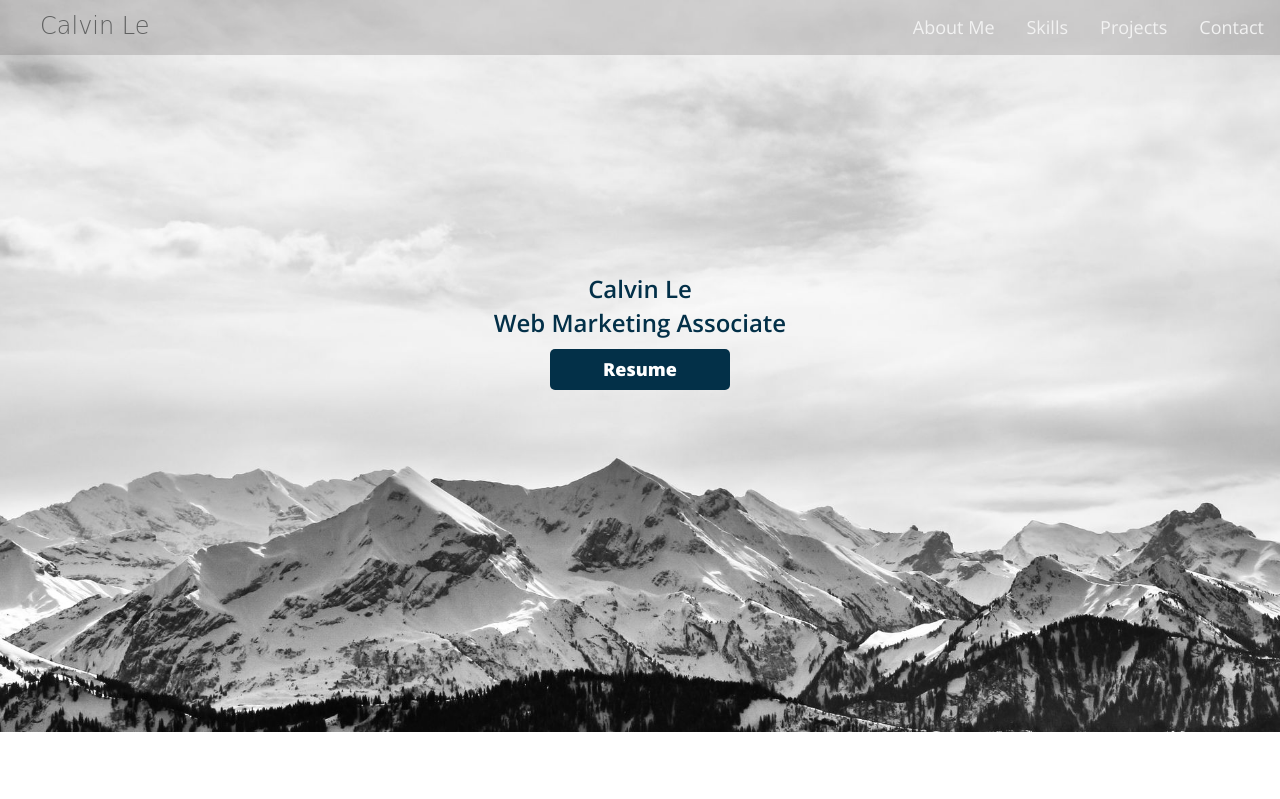
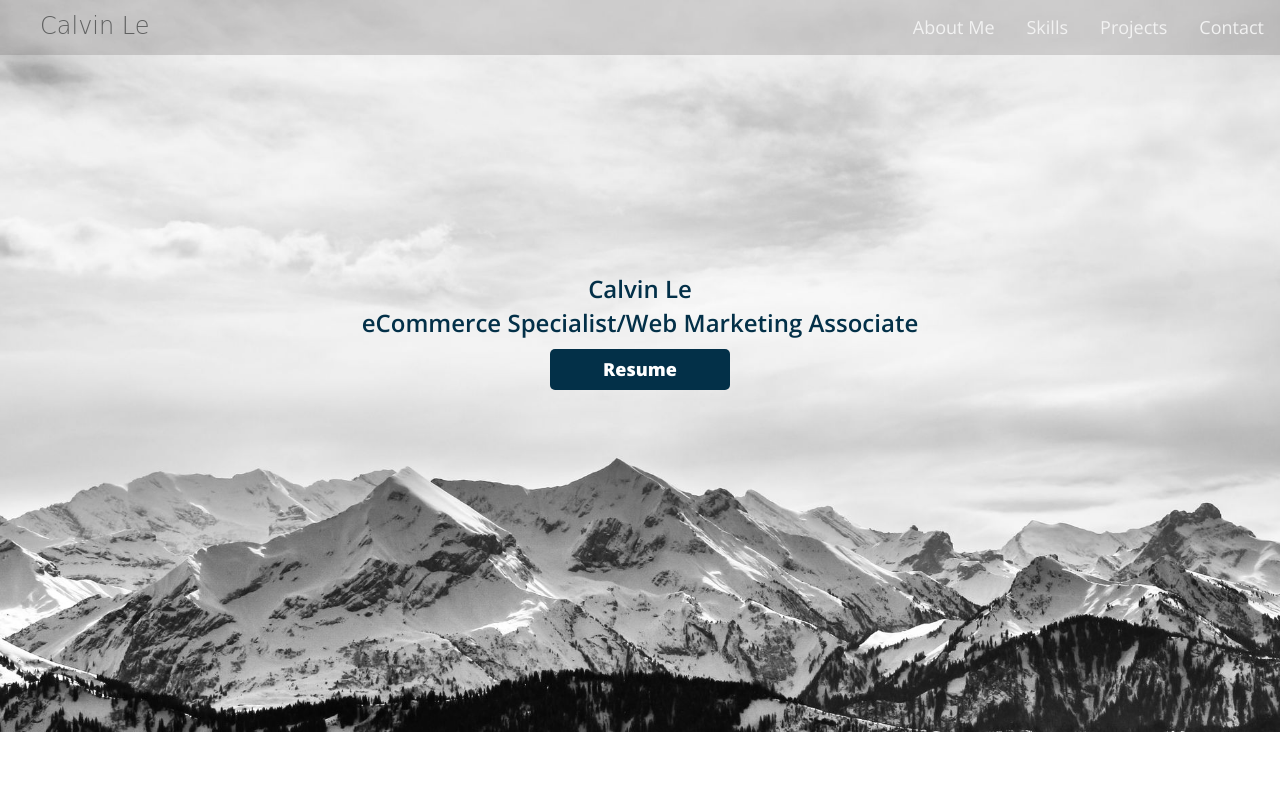
Before and after one commit to Calv519/calv519.github.io, a plain HTML site: page index.html in a window 1280 px wide. Shown: the top 799 px of the page. Drawn offline with nearby package versions, Linux system fonts and the light colour scheme.

Commit message:
2022update

```diff
--- a/index.html
+++ b/index.html
@@ -19,7 +19,7 @@
     <div class="container">
       <div class="logo"></div>
       <h2>Calvin Le</h2>
-      <h3>Web Marketing Associate</h3>
+      <h3>eCommerce Specialist/Web Marketing Associate</h3>
       <a class="button blue" href="./downloads/C.Le-Resume.pdf" download target="blank">Resume</a>
 
       <nav class>
```
Also changed, not shown: 3 other files.
